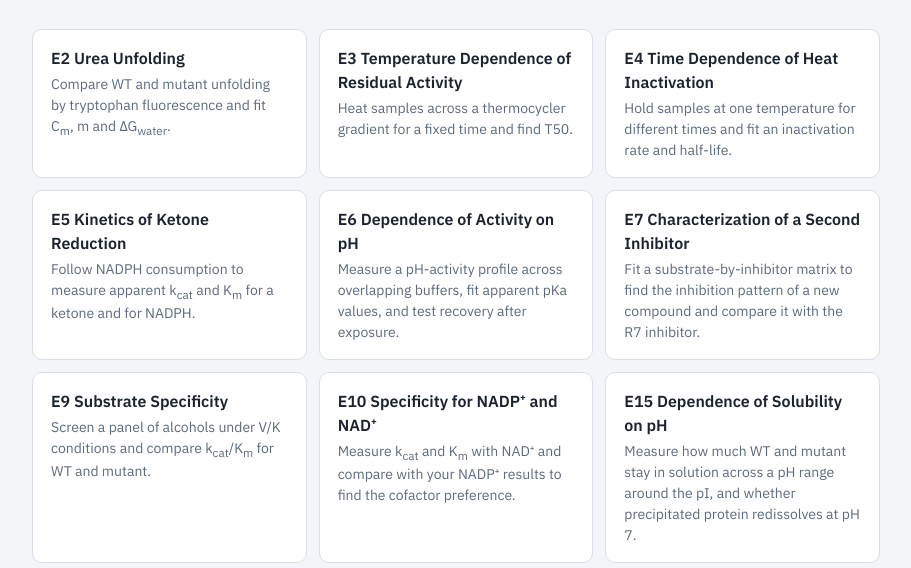
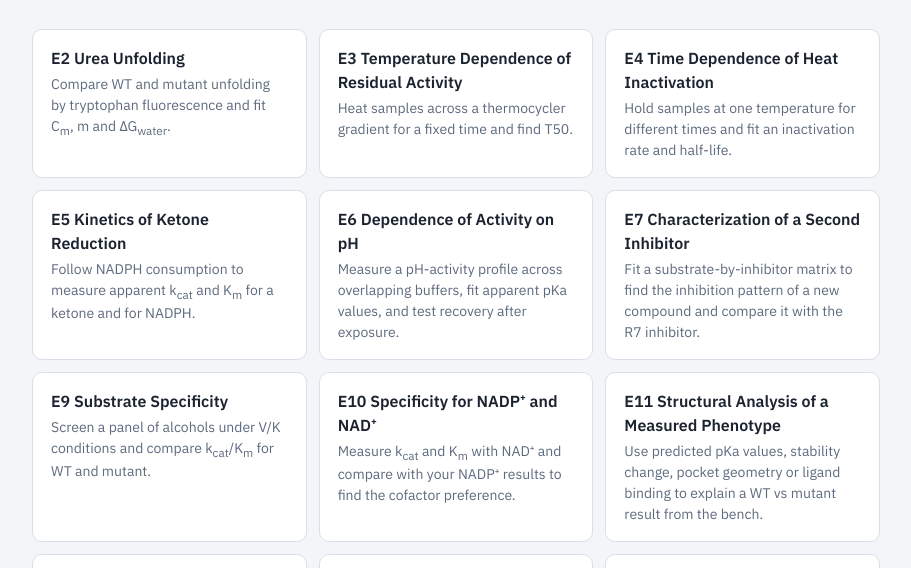
Before and after one commit to swnisu1/BBMB_4110, a plain HTML site: page lab-protocols.html in a window 1280 px wide. Shown: the part 156-724 px from the top of the page, without its empty margins (184-1095 px from the left). Drawn offline with Linux system fonts and the light colour scheme.

Commit message:
Add E11 structural analysis protocol
Co-Authored-By: Claude Opus 5.5 <noreply@anthropic.com>
Claude-Session: https://claude.ai/code/session_0162t2prHA4BNUJXPxJbF5rx

```diff
--- a/lab-protocols.html
+++ b/lab-protocols.html
@@ -86,6 +86,10 @@ footer a { color: var(--accent); }
       <p class="t">E10 Specificity for NADP⁺ and NAD⁺</p>
       <p class="d">Measure k<sub>cat</sub> and K<sub>m</sub> with NAD⁺ and compare with your NADP⁺ results to find the cofactor preference.</p>
     </a>
+    <a class="card" href="Lab_protocols/E11_Structural_Analysis.docx">
+      <p class="t">E11 Structural Analysis of a Measured Phenotype</p>
+      <p class="d">Use predicted pKa values, stability change, pocket geometry or ligand binding to explain a WT vs mutant result from the bench.</p>
+    </a>
     <a class="card" href="Lab_protocols/E15_pH_Dependent_Solubility.docx">
       <p class="t">E15 Dependence of Solubility on pH</p>
       <p class="d">Measure how much WT and mutant stay in solution across a pH range around the pI, and whether precipitated protein redissolves at pH 7.</p>
```
Also changed, not shown: 1 other file.
